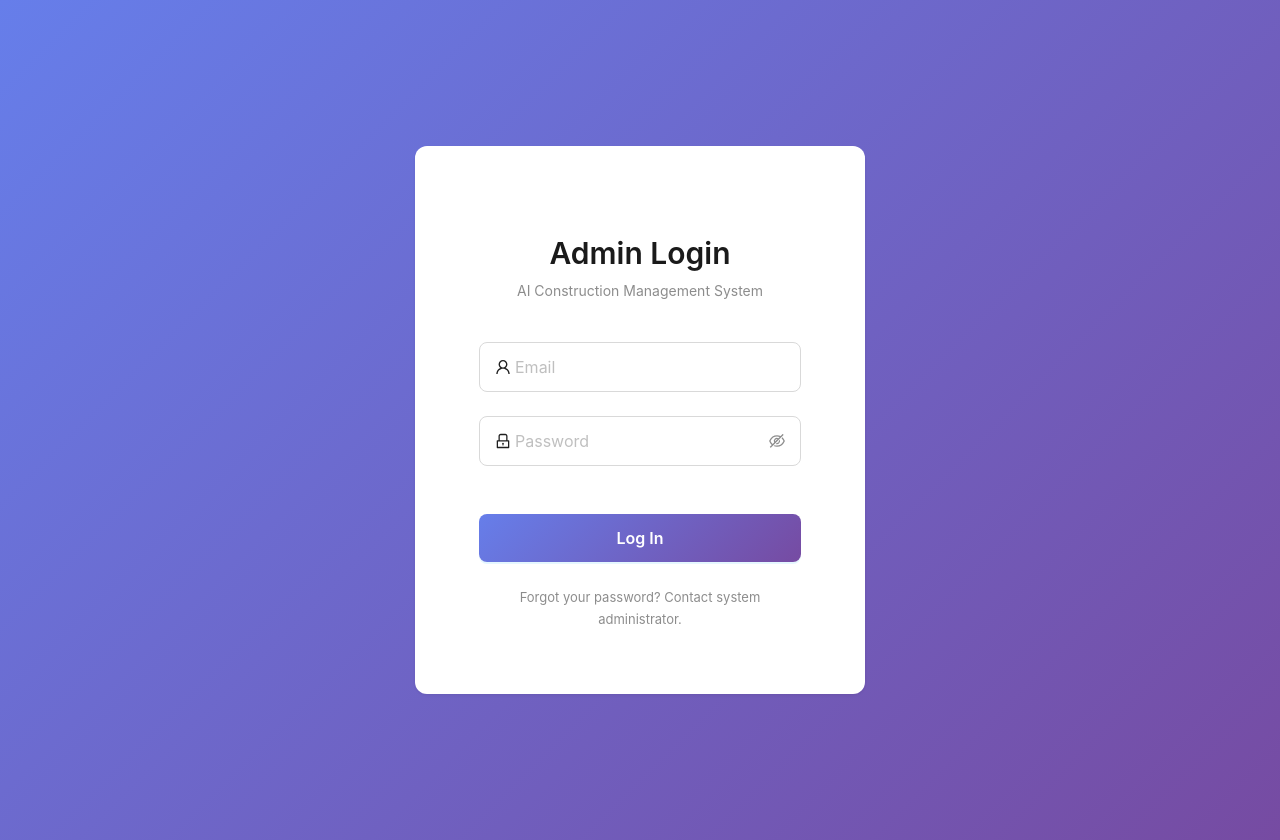
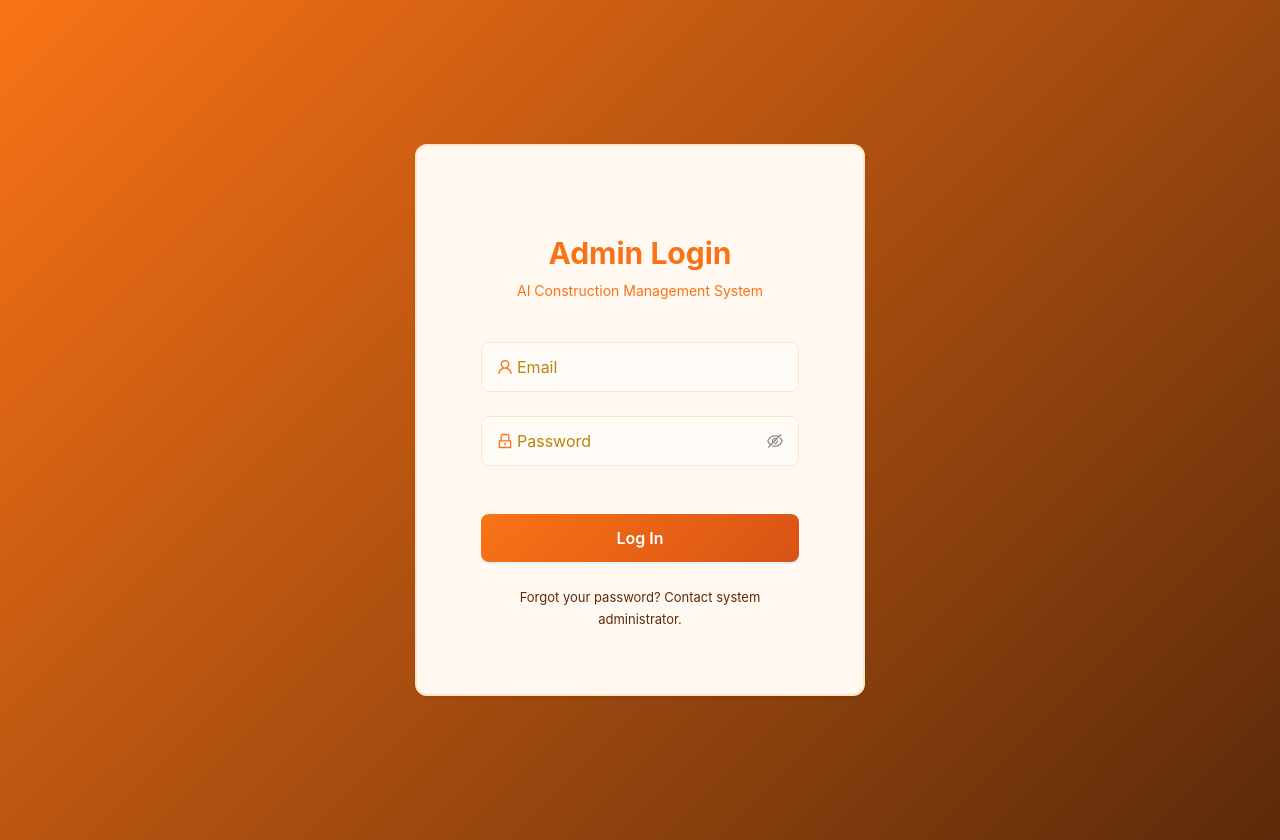
Before and after one commit to Nouman-Qamar/Ai-Construction-Admin, a React (Vite) app: page /login in a window 1280 px wide. Built offline with nearby package versions, Linux system fonts and the light colour scheme.

Commit message:
push update

```diff
--- a/src/Components/Auth/Login.css
+++ b/src/Components/Auth/Login.css
@@ -3,7 +3,7 @@
   justify-content: center;
   align-items: center;
   min-height: 100vh;
-  background: linear-gradient(135deg, #667eea 0%, #764ba2 100%);
+  background: linear-gradient(135deg, #F97316 0%, #5C2A0A 100%);
   padding: 20px;
 }
 
@@ -11,9 +11,10 @@
   width: 100%;
   max-width: 450px;
   border-radius: 12px;
-  box-shadow: 0 10px 40px rgba(0, 0, 0, 0.2);
-  background: white;
+  box-shadow: 0 10px 40px rgba(92, 42, 10, 0.3);
+  background: #FFF9F2;
   padding: 40px;
+  border: 2px solid #FFE4C7;
 }
 
 .login-header {
@@ -23,7 +24,12 @@
 
 .login-header h2 {
   margin-bottom: 8px;
-  color: #1a1a1a;
+  color: #5C2A0A;
+  font-weight: 700;
+}
+
+.login-header .ant-typography {
+  color: #F97316;
 }
 
 .login-form {
@@ -34,10 +40,32 @@
 .login-form .ant-input-password {
   padding: 12px 15px;
   border-radius: 8px;
+  border: 1.5px solid #FFE4C7 !important;
+  background: #FFFBF7;
+}
+
+.login-form .ant-input-affix-wrapper:hover,
+.login-form .ant-input-password:hover {
+  border-color: #F97316 !important;
+}
+
+.login-form .ant-input-affix-wrapper-focused,
+.login-form .ant-input-password-focused {
+  border-color: #F97316 !important;
+  box-shadow: 0 0 0 2px rgba(249, 115, 22, 0.1) !important;
 }
 
 .login-form .ant-input {
   font-size: 15px;
+  color: #5C2A0A;
+}
+
+.login-form .ant-input::placeholder {
+  color: #B8860B;
+}
+
+.login-form .ant-input-prefix {
+  color: #F97316;
 }
 
 .login-button {
@@ -46,14 +74,20 @@
   font-weight: 600;
   border-radius: 8px;
   margin-top: 24px;
-  background: linear-gradient(135deg, #667eea 0%, #764ba2 100%);
+  background: linear-gradient(135deg, #F97316 0%, #D85315 100%);
   border: none;
+  color: white;
 }
 
 .login-button:hover {
-  background: linear-gradient(135deg, #5568d3 0%, #6941a0 100%);
+  background: linear-gradient(135deg, #E85F0D 0%, #C4480F 100%);
   transform: translateY(-2px);
-  box-shadow: 0 4px 12px rgba(102, 126, 234, 0.4);
+  box-shadow: 0 6px 16px rgba(249, 115, 22, 0.35);
+}
+
+.login-button:active {
+  transform: translateY(0);
+  box-shadow: 0 2px 8px rgba(249, 115, 22, 0.25);
 }
 
 .login-footer {
@@ -63,6 +97,7 @@
 
 .login-footer .ant-typography {
   font-size: 13px;
+  color: #5C2A0A;
 }
 
 /* Responsive Design */
--- a/src/Components/Auth/Login.jsx
+++ b/src/Components/Auth/Login.jsx
@@ -1,10 +1,10 @@
-import { useState } from 'react';
-import { Form, Input, Button, Card, message, Typography } from 'antd';
-import { UserOutlined, LockOutlined } from '@ant-design/icons';
-import { useNavigate } from 'react-router-dom';
-import { loginUser } from '../../api/userApi';
-import { useAuth } from '../../context/AuthContext';
-import './Login.css';
+import { useState } from "react";
+import { Form, Input, Button, Card, message, Typography } from "antd";
+import { UserOutlined, LockOutlined } from "@ant-design/icons";
+import { useNavigate } from "react-router-dom";
+import { loginUser } from "../../api/userApi";
+import { useAuth } from "../../context/AuthContext";
+import "./Login.css";
 
 const { Title, Text } = Typography;
 
@@ -16,23 +16,44 @@ const Login = () => {
   const onFinish = async (values) => {
     setLoading(true);
     try {
+      console.log('📝 Attempting login with:', { email: values.email });
       const response = await loginUser({
         email: values.email,
         password: values.password,
       });
 
+      console.log('📥 Login response:', response);
+
       if (response.success) {
+        console.log('✅ Login successful, user:', response.user);
+
+        // Store in localStorage first so AuthContext can read it
+        localStorage.setItem('token', response.token);
+        localStorage.setItem('user', JSON.stringify(response.user));
+        console.log('💾 Stored in localStorage');
+
         // Use AuthContext login function to properly set auth state
         const isLoginSuccessful = login(response.user, response.token);
+        console.log('🔐 AuthContext login result:', isLoginSuccessful);
 
         if (isLoginSuccessful) {
-          // Redirect to dashboard
-          navigate('/');
+          message.success("Login successful! Redirecting...");
+          console.log('🚀 Navigating to home page...');
+
+          // Small delay to ensure state updates complete
+          setTimeout(() => {
+            console.log('➡️ Executing navigate("/")');
+            navigate("/", { replace: true });
+          }, 100);
         }
+      } else {
+        console.error('❌ Login unsuccessful:', response);
+        message.error(response.message || 'Login failed');
       }
     } catch (error) {
-      console.error('Login error:', error);
-      const errorMessage = error?.message || 'Login failed. Please check your credentials.';
+      console.error('❌ Login error:', error);
+      const errorMessage =
+        error?.message || "Login failed. Please check your credentials.";
       message.error(errorMessage);
     } finally {
       setLoading(false);
@@ -57,8 +78,8 @@ const Login = () => {
           <Form.Item
             name="email"
             rules={[
-              { required: true, message: 'Please input your email!' },
-              { type: 'email', message: 'Please enter a valid email!' }
+              { required: true, message: "Please input your email!" },
+              { type: "email", message: "Please enter a valid email!" },
             ]}
           >
             <Input
@@ -71,8 +92,8 @@ const Login = () => {
           <Form.Item
             name="password"
             rules={[
-              { required: true, message: 'Please input your password!' },
-              { min: 8, message: 'Password must be at least 8 characters!' }
+              { required: true, message: "Please input your password!" },
+              { min: 8, message: "Password must be at least 8 characters!" },
             ]}
           >
             <Input.Password
@@ -90,7 +111,7 @@ const Login = () => {
               loading={loading}
               block
             >
-              {loading ? 'Logging in...' : 'Log In'}
+              {loading ? "Logging in..." : "Log In"}
             </Button>
           </Form.Item>
         </Form>
```
